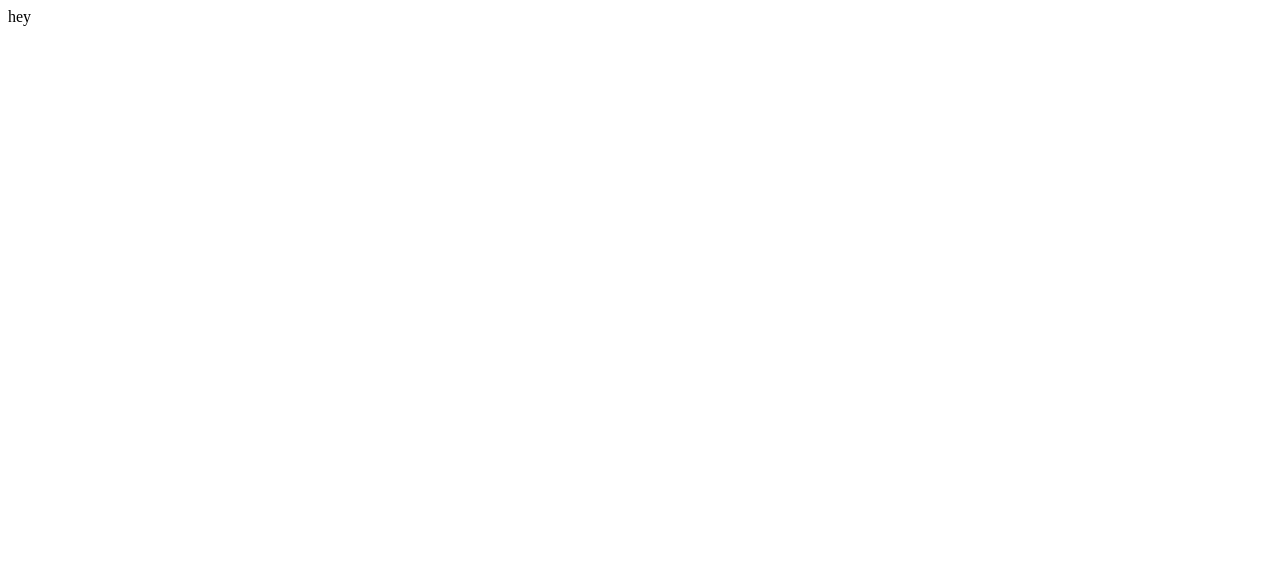
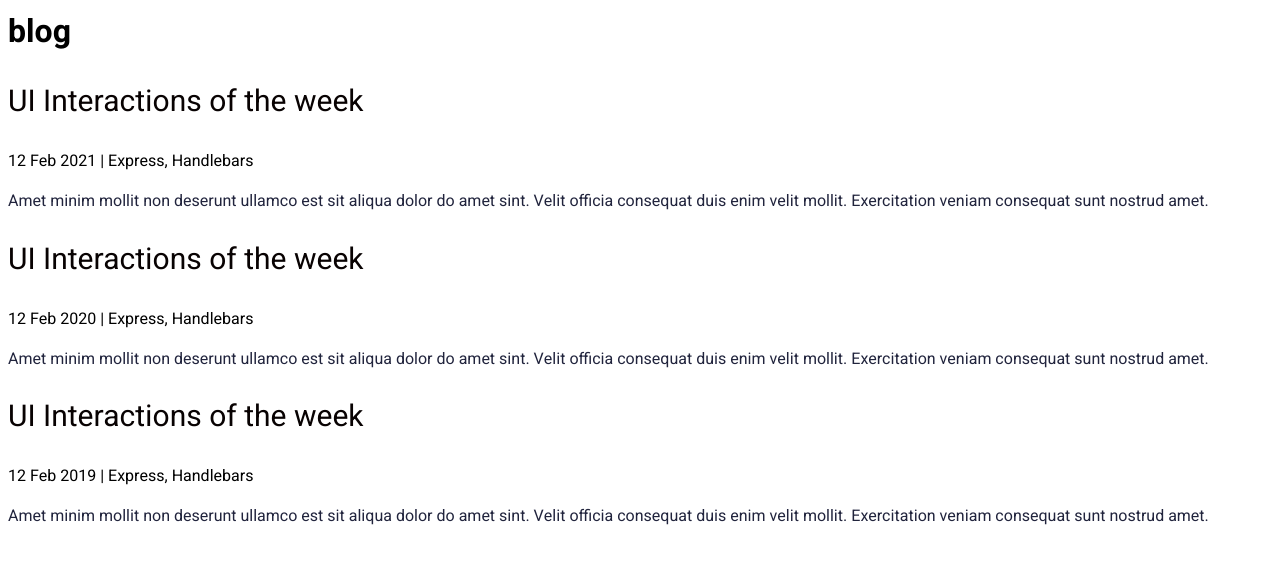
Before and after one commit to Garethwed/Cwaportfolio, a plain HTML site: page index.html in a window 1280 px wide. Drawn offline with Linux system fonts and the light colour scheme.

Commit message:
added styles

```diff
--- a/index.html
+++ b/index.html
@@ -1,8 +1,38 @@
 <html>
+    <head>
+        <meta charset="UTF-8" >
+        <meta http-equiv="X-UA-Compatible" content="IE=edge">
+        <meta name="viewport" content="width=device-width, initial-scale" >
+        <title> Gareth</title>
+        <link rel="preconnect" href="https://fonts.googleapis.com">
+        <link rel="preconnect" href="https://fonts.gstatic.com" crossorigin>
+        <link href="https://fonts.googleapis.com/css2?family=Heebo:wght@200;400;700&display=swap" rel="stylesheet">
+        <link rel="stylesheet" href="./styles.css">
+
+
+
+
+    </head>
+
     <body>
-        <p>
-            hey
-        </p>
+        <h1>blog</h1>
+        <article class ="blog-item">
+          <h2 class="blogHeading">UI Interactions of the week</h2>
+          <div><span> 12 Feb 2021 </span> | <span> Express, Handlebars </span> </div>
+          <p>Amet minim mollit non deserunt ullamco est sit aliqua dolor do amet sint. Velit officia consequat duis enim velit mollit. Exercitation veniam consequat sunt nostrud amet.</p>
+        </article>
+        <article class ="blog-item">
+            <h2 class="blogHeading">UI Interactions of the week</h2>
+            <div><span> 12 Feb 2020 </span> | <span> Express, Handlebars </span> </div>
+            <p>Amet minim mollit non deserunt ullamco est sit aliqua dolor do amet sint. Velit officia consequat duis enim velit mollit. Exercitation veniam consequat sunt nostrud amet.</p>
+          </article>
+          <article class ="blog-item">
+            <h2 class="blogHeading">UI Interactions of the week</h2>
+            <div><span> 12 Feb 2019 </span> | <span> Express, Handlebars </span> </div>
+            <p>Amet minim mollit non deserunt ullamco est sit aliqua dolor do amet sint. Velit officia consequat duis enim velit mollit. Exercitation veniam consequat sunt nostrud amet.</p>
+          </article>
+
+
 
     </body>
 </html>
--- /dev/null
+++ b/styles.css
@@ -0,0 +1,23 @@
+html,body{
+    font-family: 'Heebo', sans-serif;
+}
+
+.blog-item h2{
+
+    font-weight: 500;
+    font-size: 30px;
+    line-height: 44px;
+    color :rgb(8, 2, 2)
+}
+.blog-item p{
+    font-weight: 400;
+    font-size: 16px;
+    line-height: 24px;
+    color: #21243D;
+}
+.blog-item spam{
+    font-weight: 400;
+    font-size: 20px;
+    line-height: 29px;
+    color: #21243D;
+}
```
